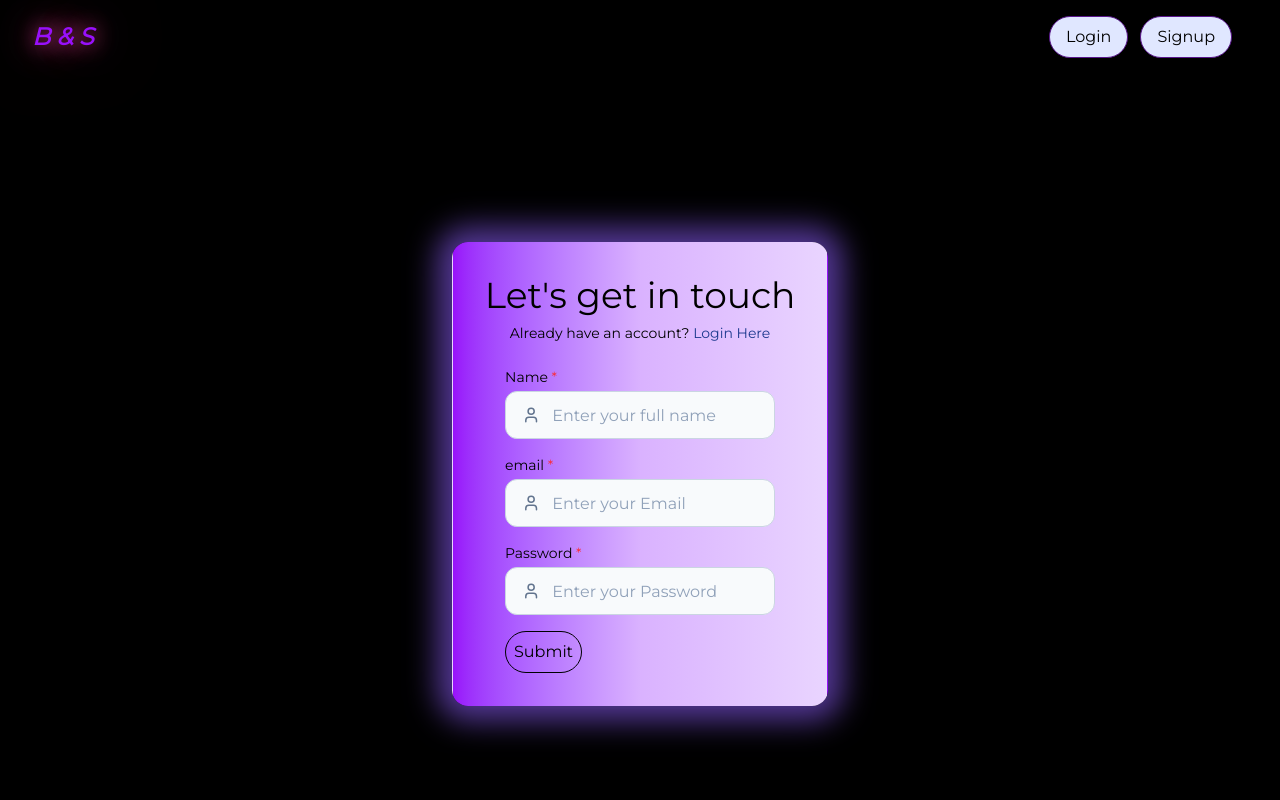
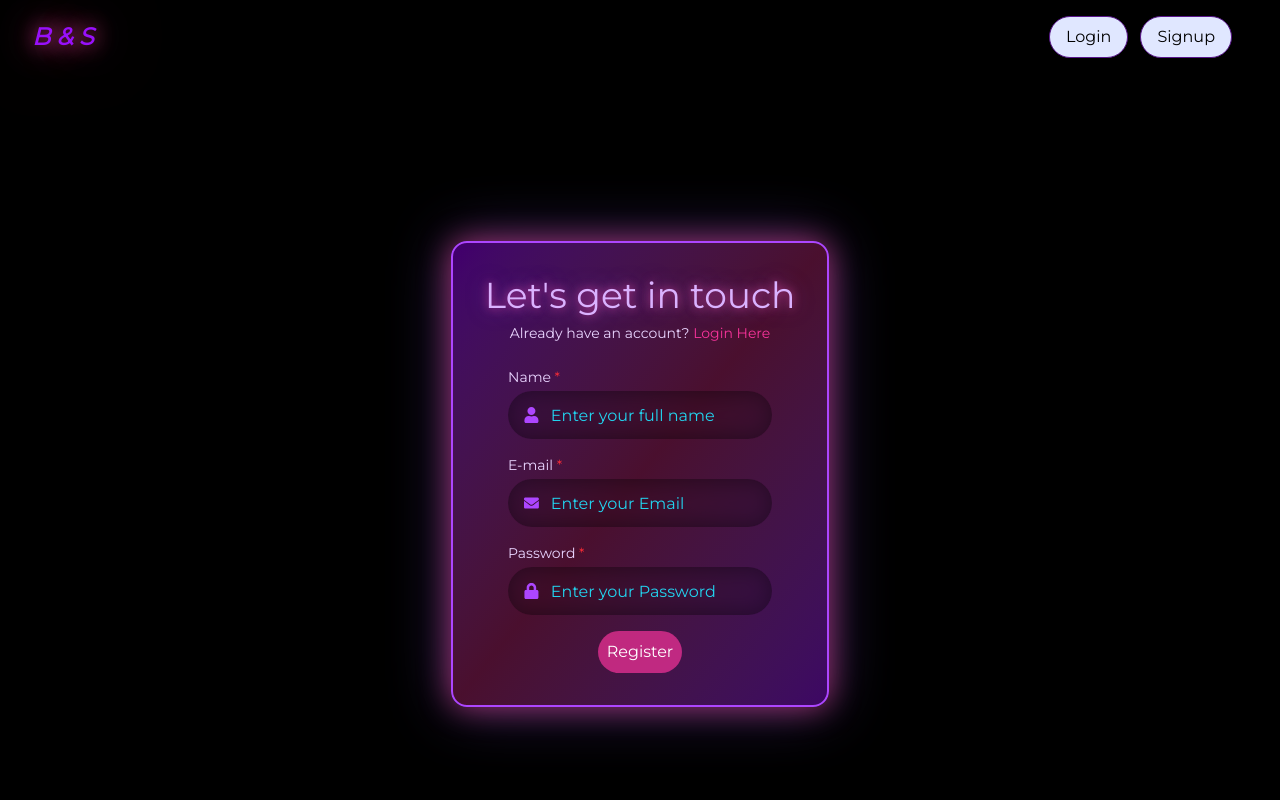
Before and after one commit to LakshyaG34/LG-Buy-Sell_WebApp, a Next.js app: page /signup in a window 1280 px wide. Shown: the top 800 px of the page. Built offline with nearby package versions, Linux system fonts and the light colour scheme; no server answers.

Commit message:
Improved UI of LogIn and SignUp Interfaces

```diff
--- a/src/app/components/navbar.jsx
+++ b/src/app/components/navbar.jsx
@@ -73,7 +73,7 @@ const Navbar = () => {
                     </Link>
                   </>
                 ) : (
-                  <button onClick={handleLogOut} className="border border-purple-900 bg-indigo-100 rounded-full px-4 py-2 hover:bg-purple-900 hover:text-white hover:border-white">Logout</button>
+                  <button onClick={handleLogOut} className="border border-purple-900 bg-indigo-100 rounded-full px-4 py-2 transition duration-300 ease-in-out hover:bg-purple-900 hover:text-white hover:shadow-[0_0_45px_rgba(139,92,246,0.7)] cursor-pointer">Logout</button>
                 )
               }
             </div>
--- a/src/app/login/page.jsx
+++ b/src/app/login/page.jsx
@@ -43,11 +43,11 @@ export default function SigninPage() {
     <section className="text-white h-full">
       <div className="min-h-screen flex flex-col gap-6 items-center justify-center py-10 mb-30">
         <span className="text-3xl">LOG IN</span>
-        <div className="border rounded-2xl border-transparent px-8 py-8 bg-gradient-to-r from-purple-500 via-pink-400 to-purple-500 shadow-[0_0_30px_15px_rgba(139,92,246,0.6)] hover:shadow-[0_0_60px_30px_rgba(139,92,246,0.8)] transition-shadow duration-300">
+        <div className="border-2 border-purple-500 rounded-2xl px-8 py-8 bg-gradient-to-br from-purple-700/50 via-pink-500/30 to-purple-600/40 backdrop-blur-xl shadow-[0_0_30px_rgba(236,72,153,0.6),0_0_60px_rgba(139,92,246,0.4)] hover:shadow-[0_0_60px_30px_rgba(139,92,246,0.8)] transition-shadow duration-300">
           <div className="flex flex-col justify-center items-center ">
-            <form onSubmit={handleSubmit}>
+            <form onSubmit={handleSubmit} className="flex flex-col items-center">
               <div className="mt-4 relative flex flex-col items-center">
-                <label className="font-medium text-xl text-purple-500 block mb-1">
+                <label className="font-medium text-xl text-purple-300 [text-shadow:0_0_10px_rgba(236,72,153,0.8),0_0_20px_rgba(139,92,246,0.6)] block mb-1">
                   E-mail
                   <span className="text-red-500"> *</span>
                 </label>
@@ -68,12 +68,12 @@ export default function SigninPage() {
                 </div>
               </div>
               <div className="mt-4 relative flex flex-col items-center ">
-                <label className="font-medium text-xl text-purple-500 block mb-1">
+                <label className="font-medium text-xl text-purple-300 [text-shadow:0_0_10px_rgba(236,72,153,0.8),0_0_20px_rgba(139,92,246,0.6)] block mb-1">
                   Password
                   <span className="text-red-500"> *</span>
                 </label>
                 <div className="flex items-center h-12 px-4 rounded-full bg-black/50 backdrop-blur-md [background:linear-gradient(#0a0a0a,#0a0a0a) padding-box,linear-gradient(to right,#8b5cf6,#ec4899,#3b82f6) border-box] focus-within:ring-2 focus-within:ring-pink-400 transition-all relative">
-                  <FaLock className="text-black" />
+                  <FaLock className="text-purple-500" />
                   <input
                     placeholder="Enter your Password"
                     required=""
@@ -90,9 +90,9 @@ export default function SigninPage() {
               </div>
               <button
                 type="submit"
-                className="text-black bg-white border rounded-full px-2 py-2 mt-4 cursor-pointer hover:bg-purple-900 hover:text-white hover:border-white"
+                className="text-white bg-pink-500/70 border border-transparent rounded-full px-2 py-2 mt-4 cursor-pointer hover:bg-pink-600 hover:shadow-[0_0_20px_rgba(236,72,153,0.9)] transition disabled:bg-gray-500"
               >
-                Submit
+                LogIn
               </button>
             </form>
           </div>
--- a/src/app/signup/page.jsx
+++ b/src/app/signup/page.jsx
@@ -4,6 +4,8 @@ import React, { useState } from "react";
 import { useRouter } from "next/navigation";
 import Link from "next/link";
 import toast from "react-hot-toast";
+import { FaEnvelope, FaLock, FaUser } from "react-icons/fa";
+
 
 const Signup = () => {
   const [form, setForm] = useState({ name: "", email: "", password: "" });
@@ -27,44 +29,28 @@ const Signup = () => {
   return (
     <section className="text-white h-full">
       <div className="min-h-screen flex items-center justify-center py-10 px-4">
-        <div className="border rounded-2xl border-transparent px-8 py-8 bg-gradient-to-r from-purple-600 via-purple-300 to-purple-200 shadow-[0_0_30px_15px_rgba(139,92,246,0.6)] hover:shadow-[0_0_60px_30px_rgba(139,92,246,0.8)]
-  transition-shadow duration-300">
+        <div className="border-2 border-purple-500 rounded-2xl px-8 py-8 bg-gradient-to-br from-purple-700/50 via-pink-500/30 to-purple-600/40 backdrop-blur-xl shadow-[0_0_30px_rgba(236,72,153,0.6),0_0_60px_rgba(139,92,246,0.4)] hover:shadow-[0_0_60px_30px_rgba(139,92,246,0.8)] transition-shadow duration-300">
           <div className="flex flex-col justify-center items-center">
-            <p className="text-black text-4xl text-bold">Let's get in touch</p>
-            <p className="text-black text-sm py-2">
+            <p className="text-4xl text-bold text-purple-300 [text-shadow:0_0_10px_rgba(236,72,153,0.8),0_0_20px_rgba(139,92,246,0.6)]">Let's get in touch</p>
+            <p className="text-purple-200 text-sm py-2">
               Already have an account?
-              <Link href="/login" className="text-blue-900">
+              <Link href="/login" className="text-pink-500">
                 {" "}
                 Login Here
               </Link>
             </p>
-            <form onSubmit={handleSubmit}>
+            <form onSubmit={handleSubmit} className="flex flex-col items-center">
               <div className="mt-4 relative">
-                <label className="font-medium text-sm text-black block mb-1">
+                <label className="font-medium text-sm text-purple-200 block mb-1">
                   Name
                   <span className="text-red-500"> *</span>
                 </label>
-                <div className="flex items-center h-12 px-4 rounded-xl border border-slate-300 bg-slate-50 focus-within:ring-2 focus-within:ring-indigo-400 transition-all relative">
-                  <svg
-                    xmlns="http://www.w3.org/2000/svg"
-                    width="24"
-                    height="24"
-                    viewBox="0 0 24 24"
-                    fill="none"
-                    stroke="currentColor"
-                    strokeWidth="2"
-                    strokeLinecap="round"
-                    strokeLinejoin="round"
-                    className="lucide lucide-user w-5 h-5 text-slate-500"
-                    aria-hidden="true"
-                  >
-                    <path d="M19 21v-2a4 4 0 0 0-4-4H9a4 4 0 0 0-4 4v2"></path>
-                    <circle cx="12" cy="7" r="4"></circle>
-                  </svg>
+                <div className="flex items-center h-12 px-4 rounded-full bg-black/50 backdrop-blur-md [background:linear-gradient(#0a0a0a,#0a0a0a) padding-box,linear-gradient(to right,#8b5cf6,#ec4899,#3b82f6) border-box] focus-within:ring-2 focus-within:ring-pink-400 transition-all relative">
+                  <FaUser className="text-purple-500"/>
                   <input
                     placeholder="Enter your full name"
                     required=""
-                    className="h-full px-3 w-full outline-none bg-transparent text-slate-800 placeholder-slate-400"
+                    className="h-full px-3 w-full outline-none bg-transparent placeholder-[#22d3ee] [&::placeholder]:opacity-100 [&::placeholder]:text-shadow-[0_0_3px_#22d3ee,0_0_6px_#8b5cf6"
                     type="text"
                     value={form.name}
                     name="name"
@@ -74,31 +60,16 @@ const Signup = () => {
                 </div>
               </div>
               <div className="mt-4 relative">
-                <label className="font-medium text-sm text-black block mb-1">
-                  email
+                <label className="font-medium text-sm text-purple-200 block mb-1">
+                  E-mail
                   <span className="text-red-500"> *</span>
                 </label>
-                <div className="flex items-center h-12 px-4 rounded-xl border border-slate-300 bg-slate-50 focus-within:ring-2 focus-within:ring-indigo-400 transition-all relative">
-                  <svg
-                    xmlns="http://www.w3.org/2000/svg"
-                    width="24"
-                    height="24"
-                    viewBox="0 0 24 24"
-                    fill="none"
-                    stroke="currentColor"
-                    strokeWidth="2"
-                    strokeLinecap="round"
-                    strokeLinejoin="round"
-                    className="lucide lucide-user w-5 h-5 text-slate-500"
-                    aria-hidden="true"
-                  >
-                    <path d="M19 21v-2a4 4 0 0 0-4-4H9a4 4 0 0 0-4 4v2"></path>
-                    <circle cx="12" cy="7" r="4"></circle>
-                  </svg>
+                <div className="flex items-center h-12 px-4 rounded-full bg-black/50 backdrop-blur-md [background:linear-gradient(#0a0a0a,#0a0a0a) padding-box,linear-gradient(to right,#8b5cf6,#ec4899,#3b82f6) border-box] focus-within:ring-2 focus-within:ring-pink-400 transition-all relative">
+                  <FaEnvelope className="text-purple-500"/>
                   <input
                     placeholder="Enter your Email"
                     required=""
-                    className="h-full px-3 w-full outline-none bg-transparent text-slate-800 placeholder-slate-400"
+                    className="h-full px-3 w-full outline-none bg-transparent placeholder-[#22d3ee] [&::placeholder]:opacity-100 [&::placeholder]:text-shadow-[0_0_3px_#22d3ee,0_0_6px_#8b5cf6"
                     type="text"
                     value={form.email}
                     name="name"
@@ -110,31 +81,16 @@ const Signup = () => {
                 </div>
               </div>
               <div className="mt-4 relative">
-                <label className="font-medium text-sm text-black block mb-1">
+                <label className="font-medium text-sm text-purple-200 block mb-1">
                   Password
                   <span className="text-red-500"> *</span>
                 </label>
-                <div className="flex items-center h-12 px-4 rounded-xl border border-slate-300 bg-slate-50 focus-within:ring-2 focus-within:ring-indigo-400 transition-all relative">
-                  <svg
-                    xmlns="http://www.w3.org/2000/svg"
-                    width="24"
-                    height="24"
-                    viewBox="0 0 24 24"
-                    fill="none"
-                    stroke="currentColor"
-                    strokeWidth="2"
-                    strokeLinecap="round"
-                    strokeLinejoin="round"
-                    className="lucide lucide-user w-5 h-5 text-slate-500"
-                    aria-hidden="true"
-                  >
-                    <path d="M19 21v-2a4 4 0 0 0-4-4H9a4 4 0 0 0-4 4v2"></path>
-                    <circle cx="12" cy="7" r="4"></circle>
-                  </svg>
+                <div className="flex items-center h-12 px-4 rounded-full bg-black/50 backdrop-blur-md [background:linear-gradient(#0a0a0a,#0a0a0a) padding-box,linear-gradient(to right,#8b5cf6,#ec4899,#3b82f6) border-box] focus-within:ring-2 focus-within:ring-pink-400 transition-all relative">
+                  <FaLock className="text-purple-500"/>
                   <input
                     placeholder="Enter your Password"
                     required=""
-                    className="h-full px-3 w-full outline-none bg-transparent text-slate-800 placeholder-slate-400"
+                    className="h-full px-3 w-full outline-none bg-transparent placeholder-[#22d3ee] [&::placeholder]:opacity-100 [&::placeholder]:text-shadow-[0_0_3px_#22d3ee,0_0_6px_#8b5cf6"
                     type="text"
                     value={form.password}
                     name="name"
@@ -145,8 +101,8 @@ const Signup = () => {
                   />
                 </div>
               </div>
-              <button type="submit" className="text-black border rounded-full px-2 py-2 mt-4 cursor-pointer hover:bg-purple-900 hover:text-white hover:border-white">
-                Submit
+              <button type="submit" className="text-white bg-pink-500/70 border border-transparent rounded-full px-2 py-2 mt-4 cursor-pointer hover:bg-pink-600 hover:shadow-[0_0_20px_rgba(236,72,153,0.9)] transition disabled:bg-gray-500">
+                Register
               </button>
             </form>
           </div>
```
Also changed, not shown: src/app/home/add/page.jsx (+48 -26 lines).
